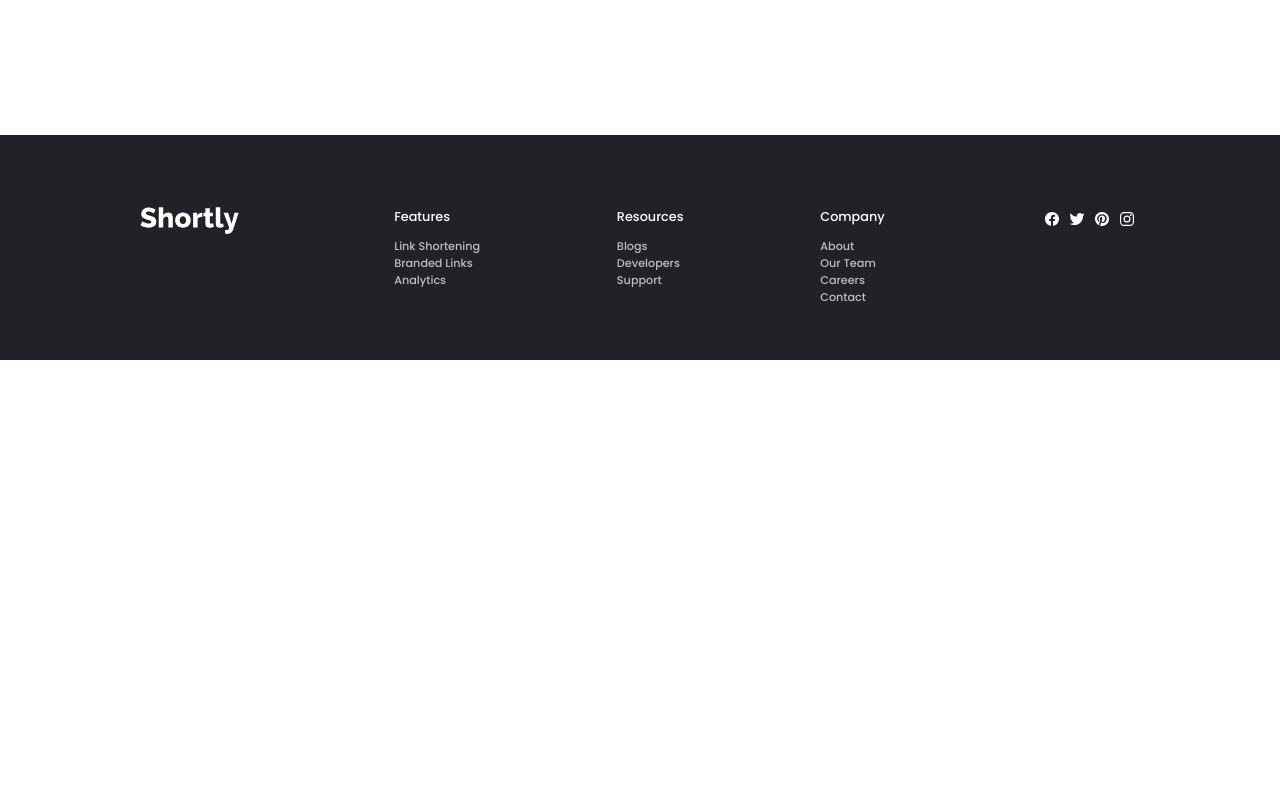
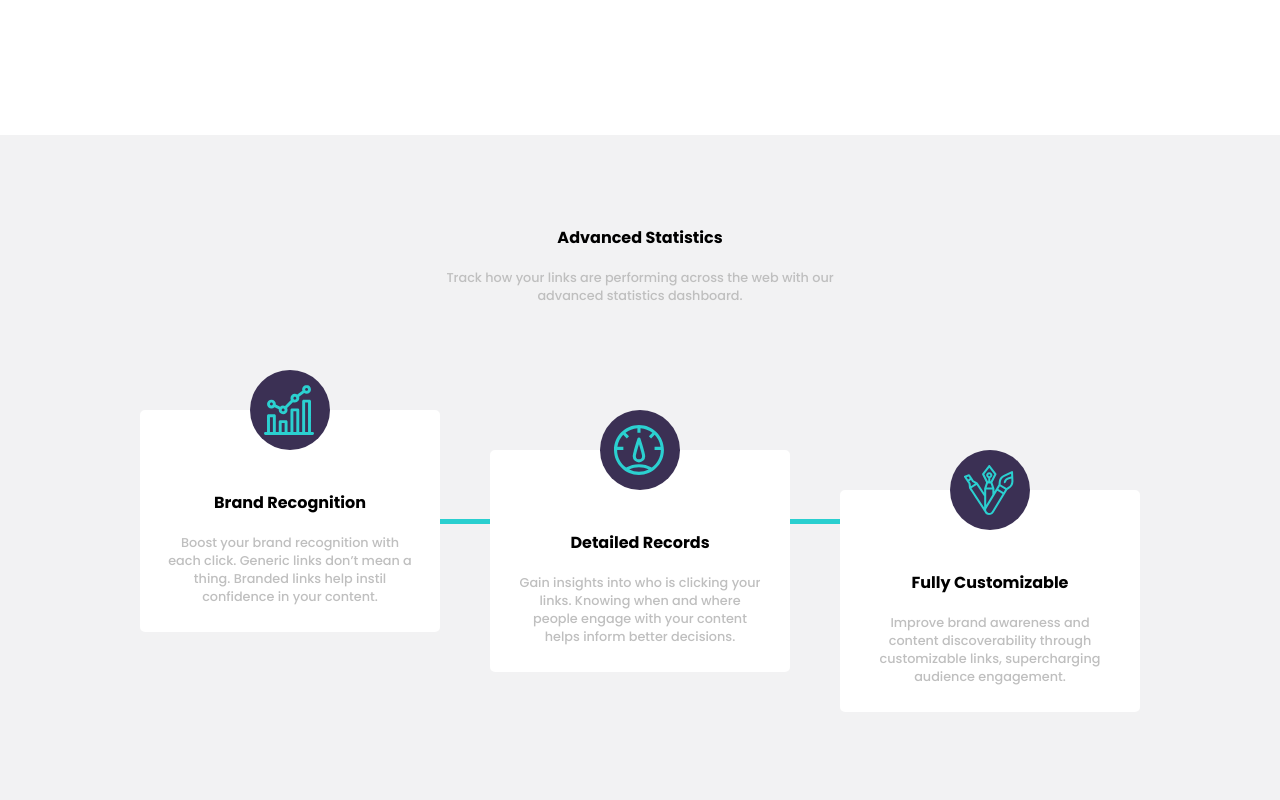
Before and after one commit to sumeshnaskar/shorturl, a React (Create React App) app: page / in a window 1280 px wide. Shown: the part 820-1620 px from the top of the page. Before the commit the page ends 1180 px from the top, so only its background shows below. Built offline with nearby package versions, Linux system fonts and the light colour scheme.

Commit message:
main added

```diff
--- a/src/App.js
+++ b/src/App.js
@@ -1,11 +1,13 @@
 import { FooterContainer } from "./container/footer";
 import { HeaderContainer } from "./container/header";
+import { MainContainer } from "./container/main";
 
 
 function App() {
   return (
     <>
       <HeaderContainer/>
+      <MainContainer/>
       <FooterContainer/>
     </>
   )
--- a/src/components/header/styles/header.js
+++ b/src/components/header/styles/header.js
@@ -1,8 +1,9 @@
 import styled from "styled-components"
 
 export const Container = styled.div`
-    width: 95%;
+    width: 100%;
     margin: 0 auto;
+    user-select: none;
 `
 
 export const Group = styled.div`
@@ -22,8 +23,7 @@ export const NavGroup = styled.div`
     align-items: flex-end;
 
     @media(min-width:700px){
-
-
+        width: 95%;
     }
 `
 
@@ -98,12 +98,23 @@ export const Inner = styled.div`
     flex-direction: column;
     justify-content: center;
     width:100%;
+
+    @media(min-width: 700px){
+        &:last-child{
+            margin-left: 2em;
+        }
+    }
 `
 
 export const Logo = styled.img`
     margin-top: 1em;
     margin-bottom: -0.25em;
     margin-right: 2em;
+    margin-left: 0.5em;
+
+    @media(min-width: 700px){
+        margin-left: 2em;
+    }
 `
 
 export const Button = styled.button`
@@ -190,6 +201,7 @@ export const Text = styled.p`
     text-align: left;
     margin-bottom: 2em;
     font-size: 1.2rem;
+
   }
 
 `
--- a/src/components/index.js
+++ b/src/components/index.js
@@ -1,2 +1,3 @@
 export { default as Header } from './header'
 export { default as Footer } from './footer'
+export { default as Main } from './main'
--- /dev/null
+++ b/src/components/main/index.js
@@ -0,0 +1,34 @@
+import React from "react"
+import { Container, Wrapper, Card, Title, Text, Image, ImageWrapper, Connection } from './styles/main'
+
+export default function Main({ children, ...restProps}){
+    return <Container {...restProps}>{children}</Container>
+}
+
+Main.Wrapper = function MainWrapper({ children, ...restProps }){
+    return <Wrapper {...restProps}>{children}</Wrapper>
+}
+
+Main.Card = function MainCard({ children, ...restProps }){
+    return <Card {...restProps}>{children}</Card>
+}
+
+Main.Title = function MainTitle({ children, ...restProps }){
+    return <Title {...restProps}>{children}</Title>
+}
+
+Main.Text = function MainText({ children, ...restProps }){
+    return <Text {...restProps}>{children}</Text>
+}
+
+Main.Image = function MainImage({ ...restProps }){
+    return (
+        <ImageWrapper>
+            <Image {...restProps}/>
+        </ImageWrapper>
+    )
+}
+
+Main.Connection = function MainConnection(){
+    return <Connection/>
+}
--- /dev/null
+++ b/src/components/main/styles/main.js
@@ -0,0 +1,91 @@
+import styled from "styled-components"
+
+export const Container = styled.section`
+    background-color: hsl(257, 5%, 95%);
+    width: 100%;
+    padding: 5em 1em;
+    margin: 0 auto;
+`
+export const Wrapper = styled.div`
+    padding: 1em 0;
+    user-select: none;
+
+    @media(min-width: 700px){
+        display: flex;
+        justify-content: center;
+        align-items: center;
+        padding:0;
+    }
+`
+export const Card = styled.div`
+    background-color: #fff;
+    border-radius: 5px;
+    max-width: 250px;
+    min-width: 200px;
+    margin: 0 auto;
+    margin-top: 2em;
+
+    @media(min-width: 700px){
+        margin: 0;
+        max-width: 300px;
+
+        &:nth-of-type(3){
+            margin-top: 80px;
+        }
+
+        &:nth-of-type(5){
+            margin-top: 160px;
+        }
+
+    }
+`
+export const Title = styled.h6`
+    text-align: center;
+    font-size: 1rem;
+    margin: 0;
+    user-select: none;
+`
+export const Text = styled.p`
+    text-align: center;
+    margin: 0 auto;
+    font-size: 0.8rem;
+    color: hsl(0, 0%, 75%);
+    padding: 2em;
+    padding-top: 1.5em;
+    max-width: 500px;
+    text-align: center;
+    user-select: none;
+`
+
+export const ImageWrapper = styled.div`
+    padding: .8em;
+    width: 80px;
+    height: 80px;
+    background-color: hsl(257, 27%, 26%);
+    margin: 0 auto;
+    border-radius: 60px;
+    position: relative;
+    top: -40px;
+
+`
+
+export const Image = styled.img`
+    background-color: hsl(257, 27%, 26%);
+    width: 50px;
+    height: 50px;
+    margin: 0 auto;
+`
+
+export const Connection = styled.div`
+    width: 5px;
+    height: 50px;
+    background-color: hsl(180, 66%, 49%);
+    margin: 0 auto;
+
+    @media(min-width: 700px){
+        height: 5px;
+        width: 50px;
+        margin: 0;
+
+    }
+`
--- /dev/null
+++ b/src/container/main.js
@@ -0,0 +1,51 @@
+import React from 'react'
+import { Main } from '../components'
+
+export function MainContainer(){
+    return (
+        <Main>
+            <Main.Title>Advanced Statistics</Main.Title>
+            <Main.Text>
+                Track how your links are performing across the web with our
+                advanced statistics dashboard.
+            </Main.Text>
+            <Main.Wrapper>
+                <Main.Card>
+                    <Main.Image
+                        src={process.env.PUBLIC_URL + "/images/icon-brand-recognition.svg"}
+                        alt="Brand recognition image"
+                    />
+                    <Main.Title>Brand Recognition</Main.Title>
+                    <Main.Text>
+                        Boost your brand recognition with each click. Generic links don’t
+                        mean a thing. Branded links help instil confidence in your content.
+                    </Main.Text>
+                </Main.Card>
+                <Main.Connection/>
+                <Main.Card>
+                    <Main.Image
+                        src={process.env.PUBLIC_URL + "/images/icon-detailed-records.svg"}
+                        alt="Detailed record image"
+                    />
+                    <Main.Title>Detailed Records</Main.Title>
+                    <Main.Text>
+                        Gain insights into who is clicking your links. Knowing when and where
+                        people engage with your content helps inform better decisions.
+                    </Main.Text>
+                </Main.Card>
+                <Main.Connection/>
+                <Main.Card>
+                    <Main.Image
+                        src={process.env.PUBLIC_URL + "/images/icon-fully-customizable.svg"}
+                        alt="Fully customizable image"
+                    />
+                    <Main.Title>Fully Customizable</Main.Title>
+                    <Main.Text>
+                        Improve brand awareness and content discoverability through customizable
+                        links, supercharging audience engagement.
+                    </Main.Text>
+                </Main.Card>
+            </Main.Wrapper>
+        </Main>
+    )
+}
```
Also changed, not shown: 1 other file (tests, documents, lock files or other folders).
